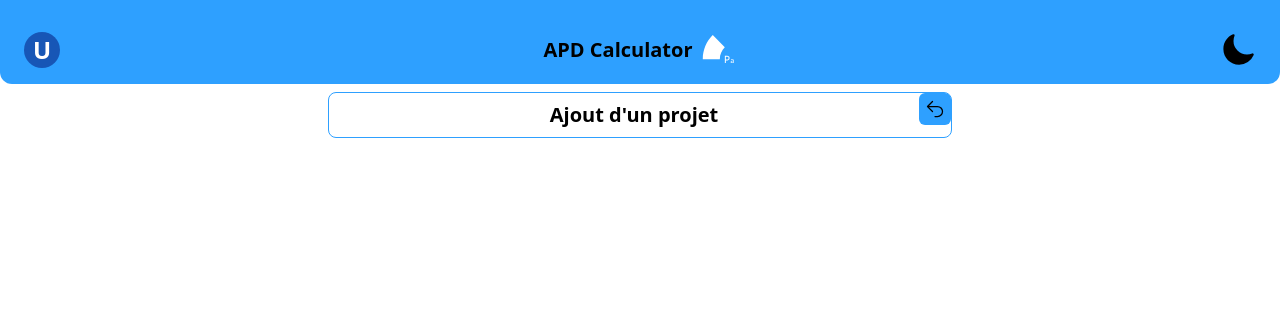
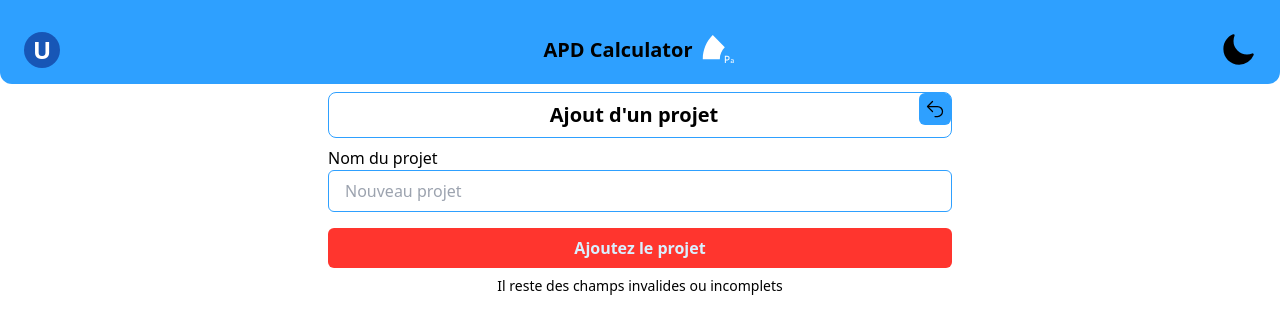
Before and after one commit to LudovicLeBris/APD-calculator, an Angular app: page /projets/ajouter in a window 1280 px wide. Shown: the top 334 px of the page. Built offline with nearby package versions, Linux system fonts and the light colour scheme; no server answers.

Commit message:
feat(component) adding project form

```diff
--- a/src/app/apd/project-add/project-add.component.ts
+++ b/src/app/apd/project-add/project-add.component.ts
@@ -1,13 +1,14 @@
 import { Component, OnInit } from '@angular/core';
 import { BackButtonComponent } from '../../ui/back-button/back-button.component';
 import { Project } from '../shared/models/project.model';
+import { ProjectFormComponent } from '../project-form/project-form.component';
 
 @Component({
   selector: 'app-project-add',
   standalone: true,
   imports: [
     BackButtonComponent,
-    // ProjectFormComponent,
+    ProjectFormComponent,
   ],
   template: `
     <section class="flex justify-between items-start m-2 border rounded-lg border-primary-light dark:border-primary-dark dark:text-bg-light">
@@ -19,9 +20,9 @@ import { Project } from '../shared/models/project.model';
         <app-back-button [url]="['projets']"></app-back-button>
       </div>
     </section>
-    <!-- <section class="flex flex-col gap-2 m-2">
+    <section class="flex flex-col gap-2 m-2">
       <app-project-form [project]="project"></app-project-form>
-    </section> -->
+    </section>
   `,
   styleUrl: './project-add.component.css'
 })
--- /dev/null
+++ b/src/app/apd/project-form/project-form.component.css
@@ -0,0 +1,9 @@
+@import "tailwindcss/base";
+@import "tailwindcss/components";
+@import "tailwindcss/utilities";
+
+@layer components {
+  .input-container {
+    @apply border rounded-md border-primary-light dark:border-primary-dark hover:outline hover:outline-primary-light hover:dark:outline-primary-dark;
+  }
+}
--- /dev/null
+++ b/src/app/apd/project-form/project-form.component.html
@@ -0,0 +1,95 @@
+<form (ngSubmit)="onSubmit()" [formGroup]="form" class="flex flex-col gap-2">
+
+  <!-- project name -->
+  <div class="dark:text-bg-light ">
+    <label for="name" >Nom du projet</label>
+    <div
+      class="flex gap-2 items-center w-full p-2 input-container "
+      [ngClass]="{'border-warning-light border-2 dark:border-warning-dark':form.get('name')!.errors && form.get('name')!.touched}"
+    >
+      <input
+        formControlName="name"
+        class="w-full text-bg-dark pl-2"
+        type="text"
+        name="name"
+        id="name"
+        required
+        placeholder="Nouveau projet"
+      >
+    </div>
+    @if (form.get('name')?.invalid && (form.get('name')?.dirty || form.get('name')?.touched)) {
+      <div class="text-sm  dark:text-bg-light">
+        @if (form.get('name')!.errors!['required']) {
+          <p>Un nom est requis.</p>
+        }
+        @if (form.get('name')!.errors!['maxlength']) {
+          <p>Le nom doit faire moins de 36 caractères.</p>
+        }
+      </div>
+    }
+  </div>
+
+  @if (!isAddForm) {
+    <!-- project general altitude -->
+    <div class="dark:text-bg-light ">
+      <label for="generalAltitude">{{ generalAltitude.getName() }} ({{ generalAltitude.getUnit() }} au dessus du niveau de la mer)</label>
+      <div
+      class="flex gap-2 items-center w-full p-2 input-container "
+      [ngClass]="{'border-warning-light border-2 dark:border-warning-dark':form.get('generalAltitude')!.errors && form.get('generalAltitude')!.touched}"
+      >
+        <img src={{generalAltitude.getIcon()}} alt="icon representing altitude" class="size-6">
+        <input
+          formControlName="generalAltitude"
+          class="w-full text-bg-dark"
+          type="number"
+          name="generalAltitude"
+          id="generalAltitude"
+          placeholder="800"
+        >
+      </div>
+      @if (form.get('generalAltitude')?.invalid && (form.get('generalAltitude')?.dirty || form.get('generalAltitude')?.touched)) {
+        <div class="text-sm dark:text-bg-light">
+          @if (form.get('generalAltitude')!.errors!['min']) {
+            <p>L'altitude doit être un nombre positif supérieur ou égal à 0.</p>
+          }
+        </div>
+      }
+    </div>
+
+    <!-- project general temperature -->
+    <div class="dark:text-bg-light ">
+      <label for="generalTemperature">{{ generalTemperature.getName() }} ({{ generalTemperature.getUnit() }})</label>
+      <div
+      class="flex gap-2 items-center w-full p-2 input-container "
+      [ngClass]="{'border-warning-light border-2 dark:border-warning-dark':form.get('generalTemperature')!.errors && form.get('generalTemperature')!.touched}"
+      >
+        <img src={{generalTemperature.getIcon()}} alt="icon representing temperature" class="size-6">
+        <input
+          formControlName="generalTemperature"
+          class="w-full text-bg-dark"
+          type="number"
+          name="generalTemperature"
+          id="generalTemperature"
+          placeholder="24.5"
+        >
+      </div>
+    </div>
+  }
+
+  <button
+  [disabled]="form.invalid"
+  type="submit"
+  class="mt-2 p-2 rounded-md bg-primary-light dark:bg-primary-dark dark:text-bg-light font-semibold"
+  [ngClass]="{'bg-warning-light dark:bg-warning-dark text-tertiary-light dark:text-tertiary-dark cursor-not-allowed': form.invalid}"
+>
+@if (isAddForm) {
+  Ajoutez le projet
+} @else {
+  Modifiez le projet
+}
+</button>
+@if (form.invalid) {
+  <p class="mb-2 text-center text-sm dark:text-bg-light">Il reste des champs invalides ou incomplets</p>
+}
+
+</form>
--- /dev/null
+++ b/src/app/apd/project-form/project-form.component.ts
@@ -0,0 +1,88 @@
+import { Component, Input, OnInit } from '@angular/core';
+import { JsonProject, Project } from '../shared/models/project.model';
+import { FormBuilder, FormGroup, ReactiveFormsModule, Validators } from '@angular/forms';
+import { Altitude } from '../shared/models/altitude.model';
+import { Temperature } from '../shared/models/temperature.model';
+import { ProjectService } from '../shared/api/project.service';
+import { Router } from '@angular/router';
+import { CommonModule } from '@angular/common';
+
+@Component({
+  selector: 'app-project-form',
+  standalone: true,
+  imports: [
+    CommonModule,
+    ReactiveFormsModule
+  ],
+  templateUrl: './project-form.component.html',
+  styleUrl: './project-form.component.css'
+})
+export class ProjectFormComponent implements OnInit{
+  @Input() project!: Project;
+  isAddForm: boolean = false;
+  form: FormGroup = new FormGroup({});
+
+  name: string = '';
+  generalAltitude = new Altitude();
+  generalTemperature = new Temperature();
+
+  constructor (
+    private projectService: ProjectService,
+    private router: Router,
+    private formBuilder: FormBuilder,
+  ) {}
+
+  ngOnInit(): void {
+    this.isAddForm = this.router.url.includes('ajouter');
+
+    if (this.isAddForm) {
+      this.name = this.project.name;
+      this.generalAltitude.setValue(0);
+      this.generalTemperature.setValue(20);
+    } else {
+      this.generalAltitude = this.project.generalAltitude;
+      this.generalTemperature = this.project.generalTemperature;
+    }
+
+    this.form = this.formBuilder.group({
+      name: [this.name, [Validators.required, Validators.maxLength(36)]],
+      generalAltitude: [this.generalAltitude.getValue(), [Validators.min(0)]],
+      generalTemperature: [this.generalTemperature.getValue()],
+    });
+  }
+
+  onSubmit(): void {
+    this.project.name = this.form.get('name')?.value;
+    this.project.generalAltitude.setValue(this.form.get('generalAltitude')?.value);
+    this.project.generalTemperature.setValue(this.form.get('generalTemperature')?.value);
+
+    if (this.isAddForm) {
+      this.projectService.addProject(this.project).subscribe((response) => {
+        if (response.message == 'success') {
+          console.log('Project added');
+          const jsonProject = response.content as JsonProject;
+          let projects = JSON.parse(localStorage.getItem('projects')!) as JsonProject[];
+          projects.push(jsonProject);
+          localStorage.removeItem('projects');
+          localStorage.setItem('projects', JSON.stringify(projects));
+          this.router.navigate(['projets']);
+        }
+      });
+    } else {
+      this.projectService.updateProject(this.project).subscribe((response) => {
+        if (response.message == 'success') {
+          console.log('Project updated');
+          this.project = this.projectService.JsonToProject(response.content as JsonProject);
+          let projects = JSON.parse(localStorage.getItem('projects')!) as JsonProject[];
+          const projectIndexInLocalStorage = projects.findIndex(element => element.id == this.project.id);
+          projects.splice(projectIndexInLocalStorage, 1);
+          projects.splice(projectIndexInLocalStorage, 0, this.projectService.projectToJson(this.project));
+          localStorage.removeItem('projects');
+          localStorage.setItem('projects', JSON.stringify(projects));
+
+          this.router.navigate(['projets']);
+        }
+      });
+    }
+  }
+}
```
Also changed, not shown: 1 other file (tests, documents, lock files or other folders).
